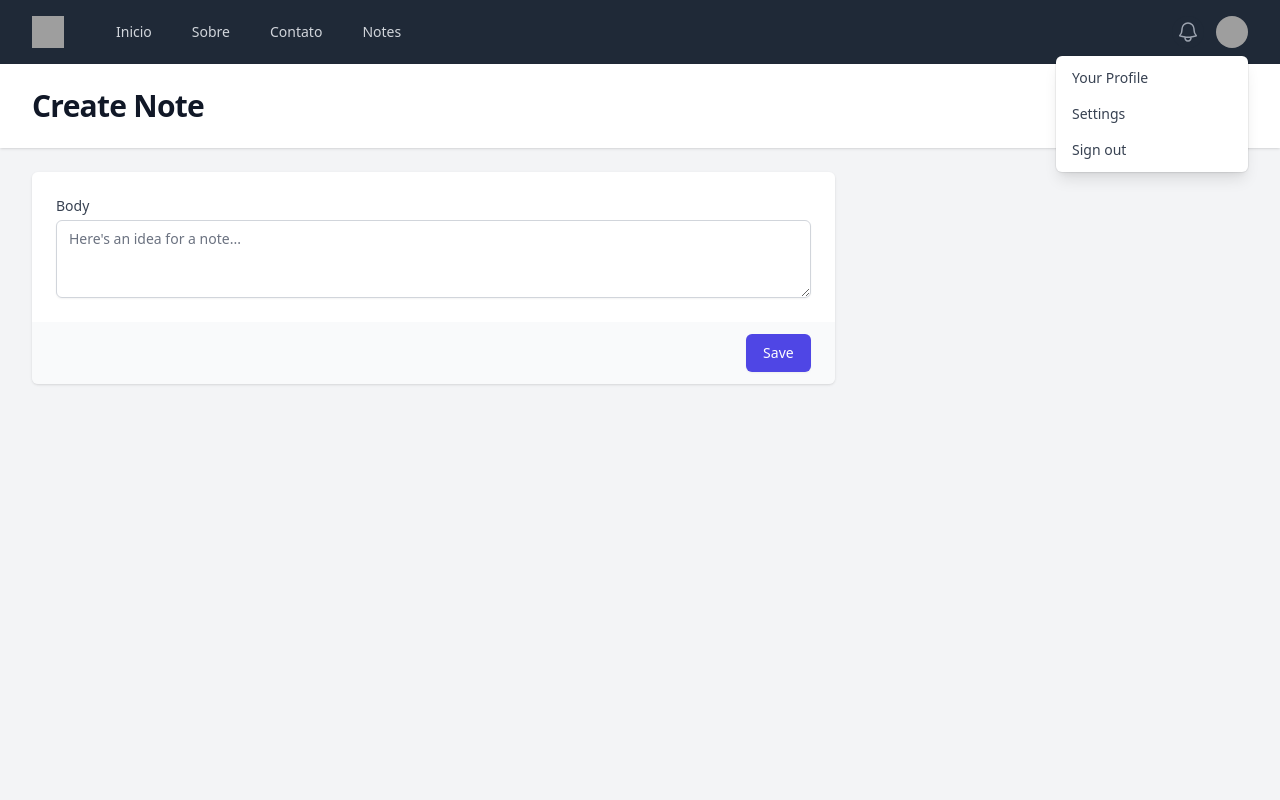
After one commit to felipe-silveira-dev/php-puro, a PHP site: page /notes/create in a window 1280 px wide. The commit adds this page. Run offline with PHP 8.4, Linux system fonts and the light colour scheme; some libraries are stand-ins or nearby versions; grey boxes are pictures that could not be loaded.

Commit message:
note create

```diff
--- /dev/null
+++ b/controllers/note-create.php
@@ -0,0 +1,9 @@
+<?php
+
+$heading = 'Create Note';
+
+if ($_SERVER['REQUEST_METHOD'] === 'POST') {
+    // Next episode: Create new note using form data from $_POST.
+}
+
+require 'views/note-create.view.php';
--- a/router.php
+++ b/router.php
@@ -1,14 +1,8 @@
 <?php
 
-$uri = parse_url($_SERVER["REQUEST_URI"])["path"];
+$routes = require('routes.php');
+$uri = parse_url($_SERVER['REQUEST_URI'])['path'];
 
-$routes = [
-    "/" => "index",
-    "/about" => "about",
-    '/notes' => 'notes',
-    '/note' => 'note',
-    "/contact" => "contact",
-];
 
 function routeToController($uri, $routes)
 {
@@ -19,4 +13,5 @@ function routeToController($uri, $routes)
     }
 }
 
+
 routeToController($uri, $routes);
--- /dev/null
+++ b/routes.php
@@ -0,0 +1,10 @@
+<?php
+
+return [
+    "/" => "index",
+    "/about" => "about",
+    '/notes' => 'notes',
+    '/note' => 'note',
+    '/notes/create' => 'note-create',
+    "/contact" => "contact",
+];
--- /dev/null
+++ b/views/note-create.view.php
@@ -0,0 +1,36 @@
+<?php require('partials/head.php') ?>
+<?php require('partials/nav.php') ?>
+<?php require('partials/banner.php') ?>
+
+<main>
+    <div class="mx-auto max-w-7xl py-6 sm:px-6 lg:px-8">
+        <div class="md:grid md:grid-cols-3 md:gap-6">
+            <div class="mt-5 md:col-span-2 md:mt-0">
+                <form method="POST">
+                    <div class="shadow sm:overflow-hidden sm:rounded-md">
+                        <div class="space-y-6 bg-white px-4 py-5 sm:p-6">
+                            <div>
+                                <label for="body" class="block text-sm font-medium text-gray-700">Body</label>
+
+                                <div class="mt-1">
+                                    <textarea id="body" name="body" rows="3"
+                                              class="mt-1 block w-full rounded-md border-gray-300 shadow-sm focus:border-indigo-500 focus:ring-indigo-500 sm:text-sm"
+                                              placeholder="Here's an idea for a note..."></textarea>
+                                </div>
+                            </div>
+                        </div>
+
+                        <div class="bg-gray-50 px-4 py-3 text-right sm:px-6">
+                            <button type="submit"
+                                    class="inline-flex justify-center rounded-md border border-transparent bg-indigo-600 py-2 px-4 text-sm font-medium text-white shadow-sm hover:bg-indigo-700 focus:outline-none focus:ring-2 focus:ring-indigo-500 focus:ring-offset-2">
+                                Save
+                            </button>
+                        </div>
+                    </div>
+                </form>
+            </div>
+        </div>
+    </div>
+</main>
+
+<?php require('partials/footer.php') ?>
--- a/views/notes.view.php
+++ b/views/notes.view.php
@@ -4,6 +4,7 @@
 
 <main>
     <div class="mx-auto max-w-7xl py-6 sm:px-6 lg:px-8">
+        <ul>
             <?php foreach ($notes as $note) : ?>
                 <li>
                     <a href="/note?id=<?= $note['id'] ?>" class="text-blue-500 hover:underline">
@@ -11,6 +12,11 @@
                     </a>
                 </li>
             <?php endforeach; ?>
+        </ul>
+
+        <p class="mt-6">
+            <a href="/notes/create" class="text-blue-500 hover:underline">Create Note</a>
+        </p>
     </div>
 </main>
 
--- a/views/partials/head.php
+++ b/views/partials/head.php
@@ -3,7 +3,7 @@
 <head>
     <meta charset="UTF-8">
     <meta name="viewport" content="width=device-width, initial-scale=1.0">
-    <script src="https://cdn.tailwindcss.com"></script>
+    <script src="https://cdn.tailwindcss.com?plugins=forms"></script>
     <title>php PATH</title>
 </head>
 <body class="h-full">
```
Lines whose indentation alone changed are shown as unchanged.
